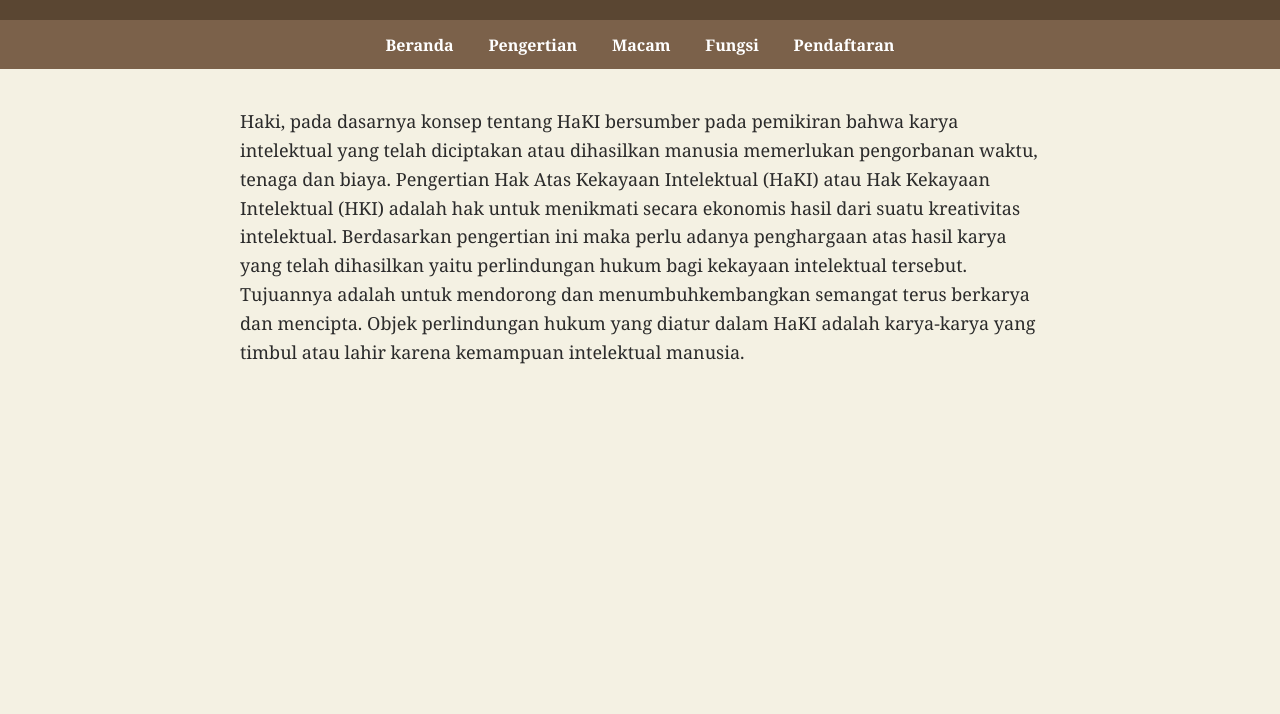
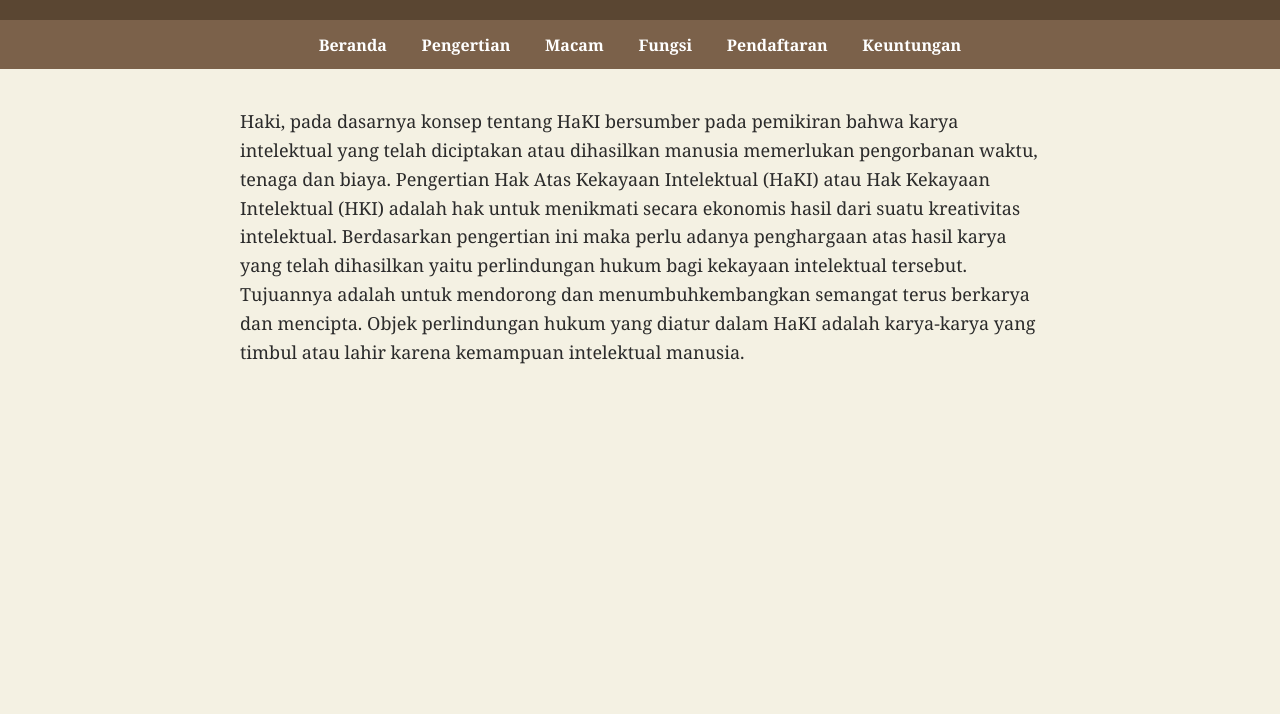
Before and after one commit to SitiHajarAulia/HAKI1, a plain HTML site: page pengertian.html in a window 1280 px wide. Shown: the part 86-800 px from the top of the page. Drawn offline with Linux system fonts and the light colour scheme.

Commit message:
Update pengertian.html

```diff
--- a/pengertian.html
+++ b/pengertian.html
@@ -54,6 +54,7 @@
     <a href="macam.html">Macam</a>
     <a href="fungsi.html">Fungsi</a>
     <a href="pendaftaran.html">Pendaftaran</a>
+    <a href="keuntungan.html">Keuntungan</a>
   </nav>
 
   <main>
```
